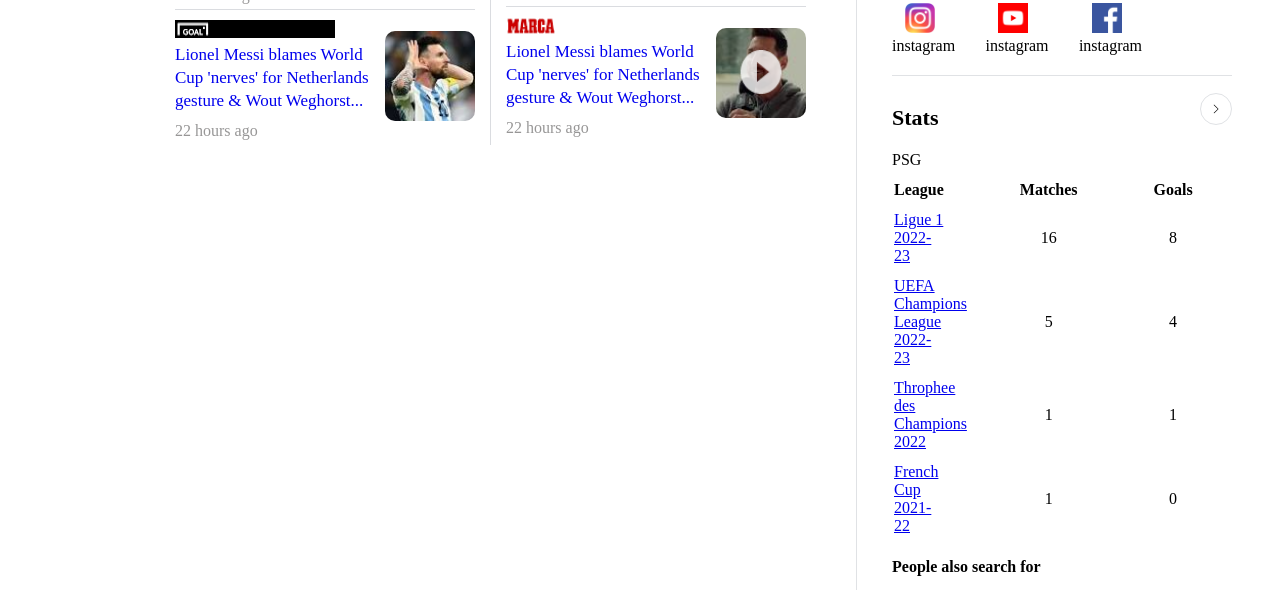
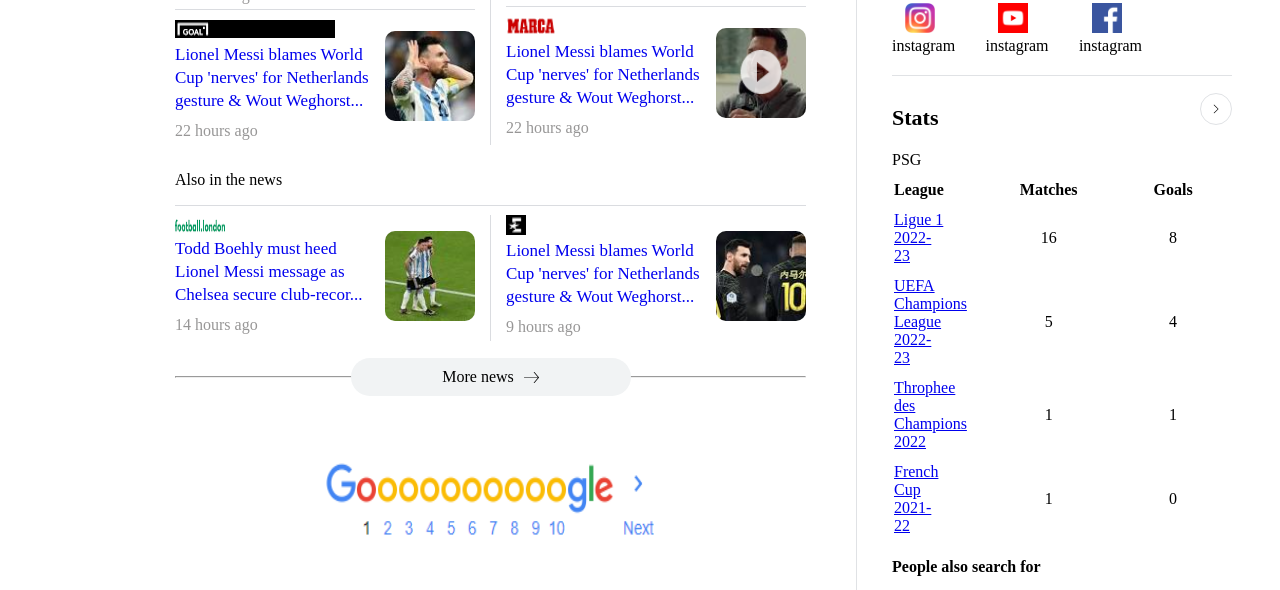
Before and after one commit to Chioma-Okeke/messi-google-search-clone, a plain HTML site: page index.html in a window 1280 px wide. Shown: the part 837-1427 px from the top of the page. Drawn offline with Linux system fonts and the light colour scheme.

Commit message:
third commit

```diff
--- a/index.html
+++ b/index.html
@@ -160,6 +160,43 @@
                             </div>
                         </div>
                     </div>
+                    <p>Also in the news</p>
+                    <div class="more-news-seg">
+                        <div class="div-seg12 no-top-border">
+                            <div>
+                                <img style="width: 50px; height: 15px;" src="./images/football london.png" alt="">
+                                <a href="https://dailypost.ng/2023/01/29/transfer-lionel-messi-decision-on-leaving-paris-saint-germain-revealed/">
+                                    Todd Boehly must heed Lionel Messi message as Chelsea secure club-recor...
+                                </a>
+                                <span class="ash-text up-bottom-margin">14 hours ago</span>
+                            </div>
+                            <div>
+                                <img class="small-size" src="./images/footballlondon postimage.jpeg" alt="">
+                            </div>
+                        </div>
+                        <div class="div-seg12 no-top-border left-border">
+                            <div>
+                                <img style="width: 20px; height: 20px;" src="./images/eurosport.png" alt="">
+                                <a href="https://dailypost.ng/2023/01/29/transfer-lionel-messi-decision-on-leaving-paris-saint-germain-revealed/">
+                                    Lionel Messi blames World Cup 'nerves' for Netherlands gesture & Wout Weghorst...
+                                </a>
+                                <span class="ash-text up-bottom-margin">9 hours ago</span>
+                            </div>
+                            <div>
+                                <img class="small-size" src="./images/eurosport postimage.jpeg" alt="">
+                            </div>
+                        </div>
+                    </div>
+                    <hr style="color: rgb(218,220,224);">
+                    <div style="position: relative;">
+                        <a class="more-news" href="https://www.google.com/search?sa=X&bih=617&biw=1366&hl=en&sxsrf=AJOqlzXxCV2R_73lN9nLk7GOdmrM1p442A:1675341514871&q=lionel+messi&tbm=nws&source=univ&tbo=u&ved=2ahUKEwi-9fu-7fb8AhXhWqQEHS41DJUQt8YBKAB6BAggEAE">
+                            <span>More news</span>
+                            <img src="./images/arrow-thin-right-icon.svg" alt="">
+                        </a>
+                    </div>
+                </div>
+                <div class="next-div left-margin">
+                    <img class="next-page" src="./images/next page .png" alt="">
                 </div>
             </div>
             <div class="wrapper2">
--- a/style.css
+++ b/style.css
@@ -309,7 +309,50 @@ body{
 .div-seg2{
     padding-left: 15px;
 }
+.more-news-seg{
+    display: flex;
+    justify-content: space-between;
+    border-top: 1px solid rgb(218,220,224);
+    padding: 5px 0px;
+    margin-bottom: 30px;
+    position: relative;
+}
+.more-news{
+    padding: 10px 90px;
+    color: black;
+    text-decoration: none;
+    margin: -28px auto;
+    width: 100px;
+    display: flex;
+    border: none;
+    border-radius: 50px;
+    align-items: center;
+    justify-content: center;
+    background-color: rgb(241,243,244);
+}
+.more-news img{
+    width: 15px;
+    height: 15px;
+    margin-left: 10px;
+}
+.no-top-border{
+    border-top: none;
+}
+.left-border{
+    border-left: 1px solid rgb(218,220,224);
+    padding-left: 15px;
+}
 
+
+.next-page{
+    width: 340px;
+    height: 90px;
+    margin: 90px auto 40px auto;
+}
+.next-div{
+    display: flex;
+    justify-content: center;
+}
 /*section-2-wrapper-2*/
 .personal-bio{
     border-bottom: 1px solid rgb(224,226,229);
@@ -446,6 +489,10 @@ th, td, tbody{
     height: 15px;
 }
 
+
+
+
+
 /*section-3*/
 .top-div{
     background-color: rgb(242,242,242);
```
Also changed, not shown: images/eurosport postimage.jpeg (added), images/eurosport.png (added), images/football london.png (added), images/footballlondon postimage.jpeg (added), images/next page .png (added).
